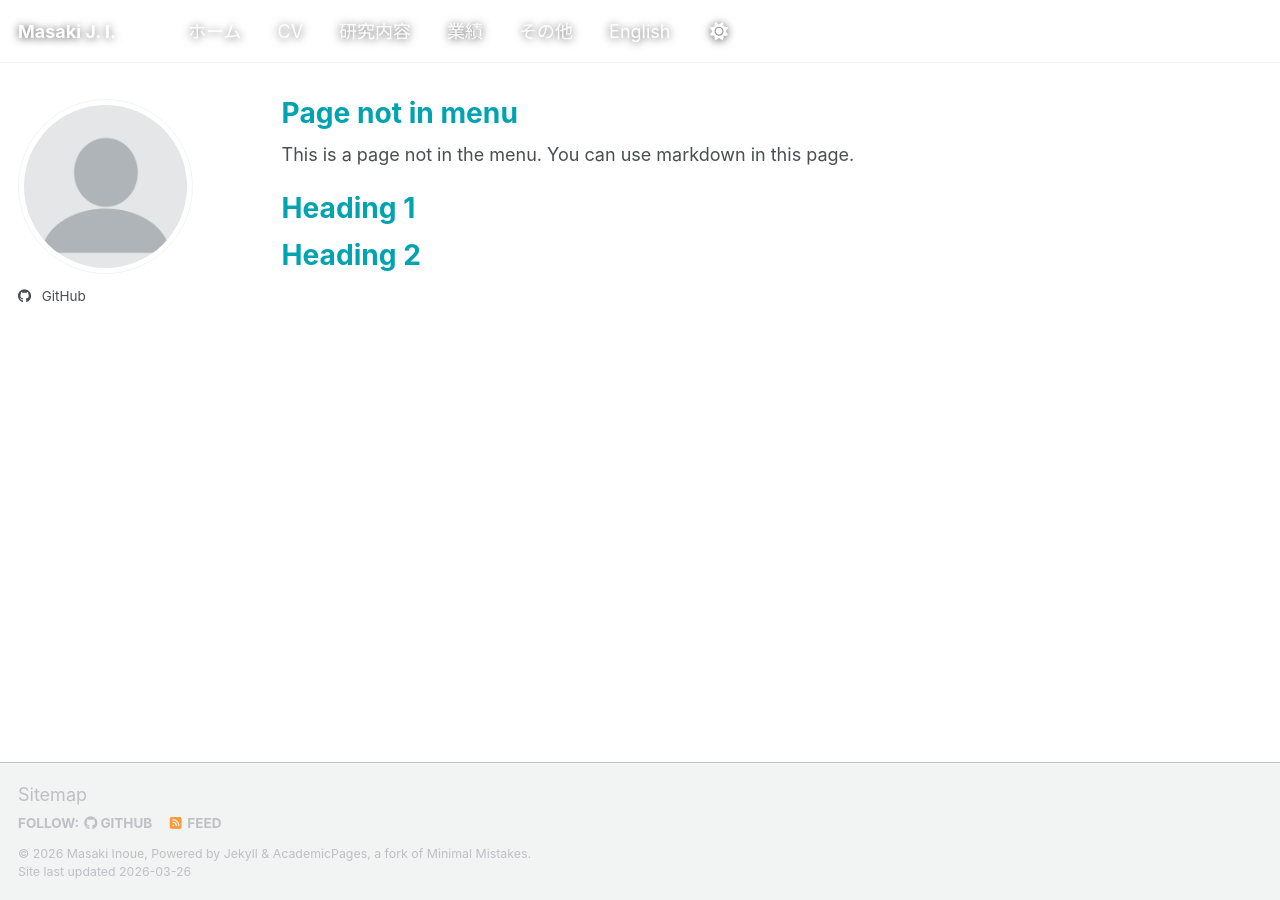
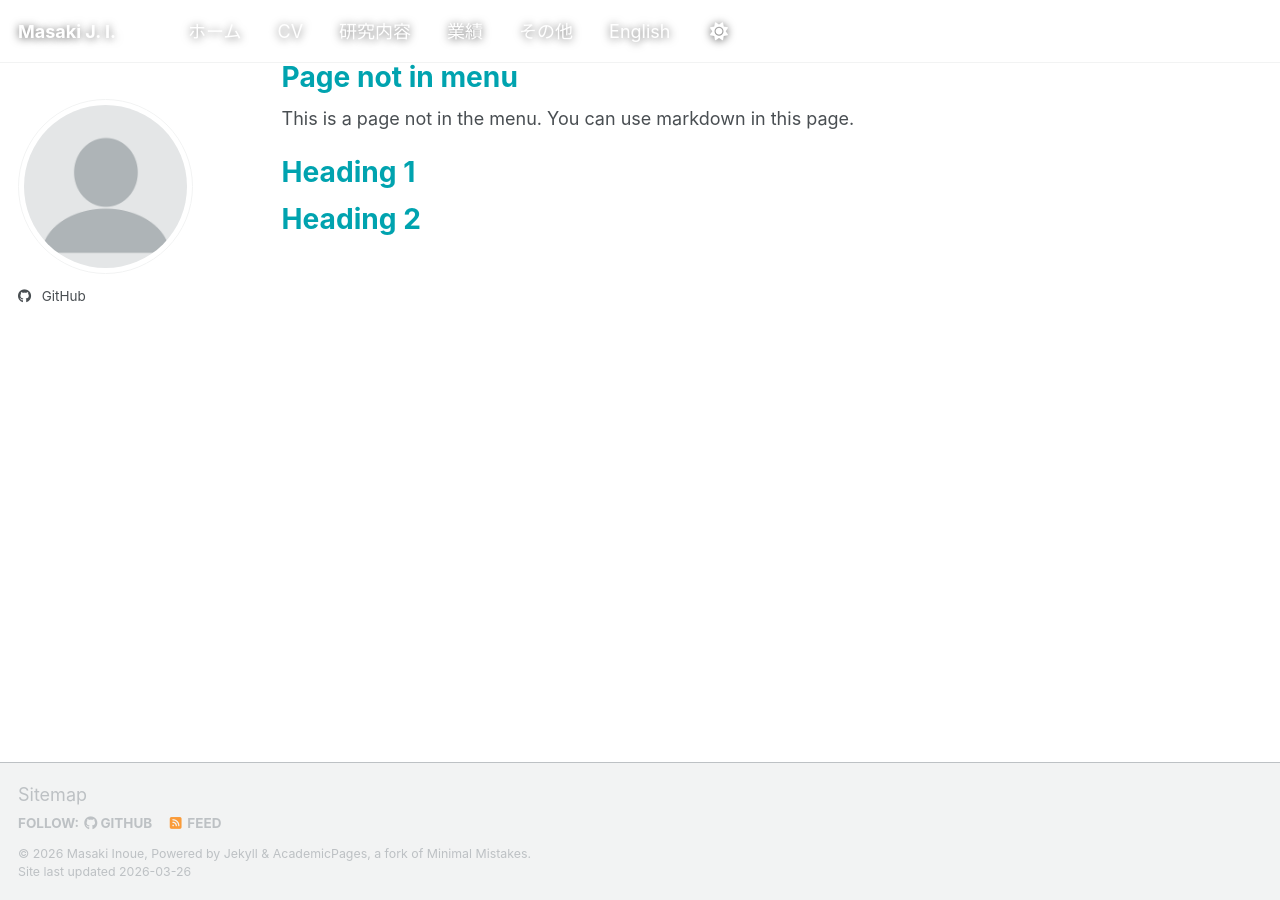
Before and after one commit to Masaki206/Masaki206.github.io, a Jekyll site: the page built from _pages/non-menu-page.md, in a window 1280 px wide. Built offline with Jekyll 4.4.1, drawn with Linux system fonts in a browser that asks for light colours; a script bundle is joined from its source files by our own code; library files that are not in the unit come from our copies.

Commit message:
Update main.scss

```diff
--- a/assets/css/main.scss
+++ b/assets/css/main.scss
@@ -90,10 +90,24 @@
   font-weight: bold !important;
 }
 /* =========================
-   Header overlay behavior
+   Header overlay / scroll
    ========================= */
 
-/* ヘッダー全体を上に固定 */
+/* モードごとの色 */
+:root {
+  --header-solid-bg: rgba(255, 255, 255, 0.95);
+  --header-solid-text: #222;
+  --header-overlay-text: #fff;
+}
+
+/* ダークモード時 */
+html[data-theme="dark"] {
+  --header-solid-bg: rgba(80, 80, 80, 0.95);
+  --header-solid-text: #fff;
+  --header-overlay-text: #fff;
+}
+
+/* ヘッダー全体を固定 */
 .masthead {
   position: fixed !important;
   top: 0;
@@ -103,18 +117,19 @@
   background: transparent !important;
   border-bottom: none !important;
   box-shadow: none !important;
+  transition: background-color 0.25s ease, box-shadow 0.25s ease;
 }
 
-/* 内側の背景を全部消す */
+/* 内側は常に透明のまま */
 .masthead__inner-wrap,
 .masthead__menu,
 .greedy-nav,
 .greedy-nav .visible-links,
 .greedy-nav .visible-links::after,
-.greedy-nav .hidden-links,
+.greedy-nav .visible-links li,
+.greedy-nav .visible-links a,
 .masthead__menu ul,
-.masthead__menu-item,
-.navicon {
+.masthead__menu-item {
   background: transparent !important;
   border: none !important;
   box-shadow: none !important;
@@ -127,27 +142,51 @@
 .greedy-nav a:visited,
 .masthead__menu-item a,
 .masthead__menu-item a:visited,
-.greedy-nav__toggle {
-  color: #fff !important;
-  text-shadow: 0 1px 8px rgba(0, 0, 0, 0.7);
+.greedy-nav__toggle,
+.search__toggle {
+  color: var(--header-overlay-text) !important;
+  text-shadow: 0 1px 8px rgba(0, 0, 0, 0.65);
+  transition: color 0.25s ease, text-shadow 0.25s ease;
 }
 
-/* スクロール後だけ背景を出す */
-.masthead.scrolled,
-.masthead.scrolled .masthead__inner-wrap,
-.masthead.scrolled .masthead__menu,
-.masthead.scrolled .greedy-nav,
-.masthead.scrolled .greedy-nav .visible-links,
-.masthead.scrolled .masthead__menu ul {
-  background: rgba(80, 80, 80, 0.95) !important;
-  box-shadow: 0 2px 8px rgba(0, 0, 0, 0.25) !important;
+/* スクロール後はヘッダー全体に背景を付ける */
+.masthead.scrolled {
+  background: var(--header-solid-bg) !important;
+  box-shadow: 0 2px 10px rgba(0, 0, 0, 0.18) !important;
 }
 
-/* スクロール後も文字は白でOK */
+/* スクロール後は文字色を通常表示に */
 .masthead.scrolled .site-title,
+.masthead.scrolled .site-title:visited,
 .masthead.scrolled .greedy-nav a,
+.masthead.scrolled .greedy-nav a:visited,
 .masthead.scrolled .masthead__menu-item a,
-.masthead.scrolled .greedy-nav__toggle {
-  color: #fff !important;
+.masthead.scrolled .masthead__menu-item a:visited,
+.masthead.scrolled .greedy-nav__toggle,
+.masthead.scrolled .search__toggle {
+  color: var(--header-solid-text) !important;
   text-shadow: none !important;
 }
+
+/* 画像の上端の余白を詰める */
+.initial-content,
+#main,
+.page,
+.page__inner-wrap,
+.layout--single .initial-content {
+  margin-top: 0 !important;
+  padding-top: 0 !important;
+}
+
+/* ヒーロー画像まわりの余白も消す */
+.page__hero,
+.page__hero--overlay,
+.page__hero-image {
+  margin-top: 0 !important;
+}
+
+/* ヘッダーの高さぶんだけ画像タイトルが隠れないよう微調整したいなら必要に応じて使う
+.page__hero--overlay {
+  padding-top: 70px !important;
+}
+*/
```
